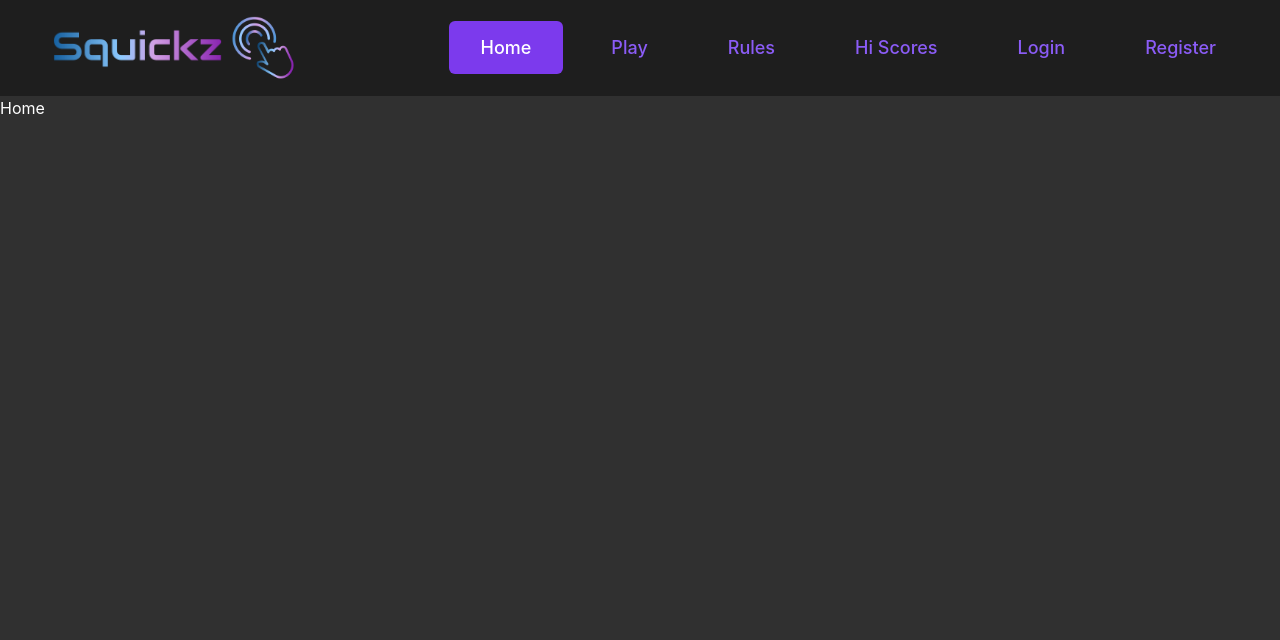
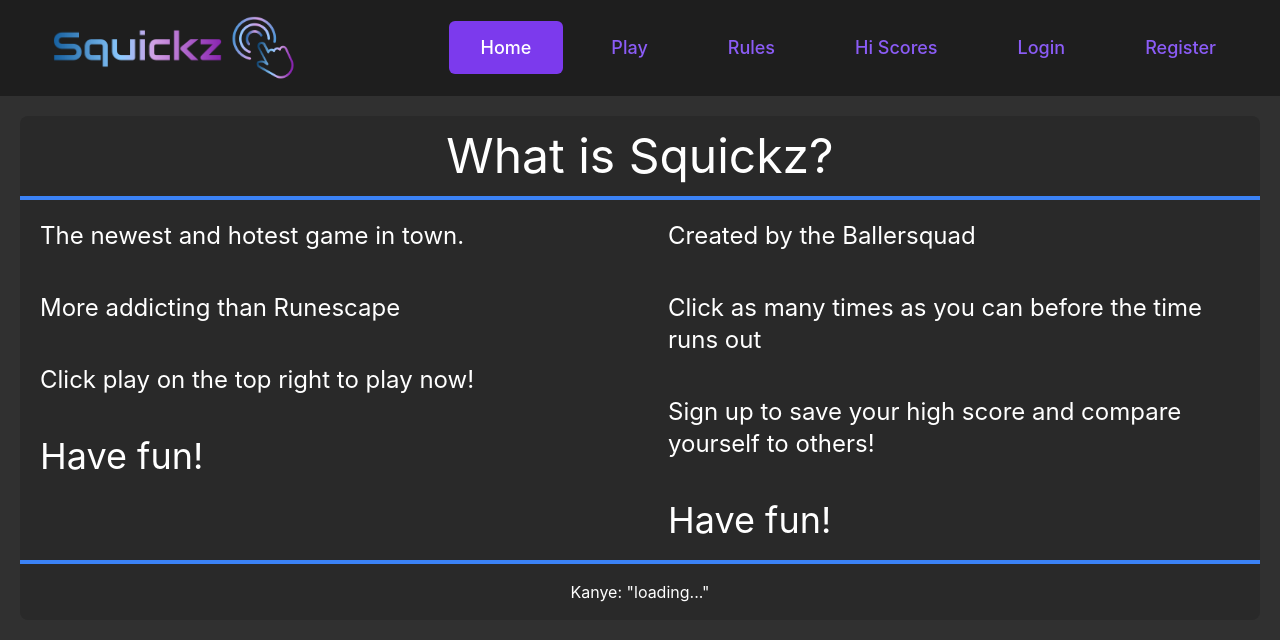
Before and after one commit to PPK44/Squickz, a React (Create React App) app in the folder baller-squad/: page / in a window 1280 px wide. Shown: the top 640 px of the page. Built offline with nearby package versions, Linux system fonts and the light colour scheme; no server answers.

Commit message:
Updated rules and working on home

```diff
--- a/baller-squad/src/app/pages/Home.js
+++ b/baller-squad/src/app/pages/Home.js
@@ -1,8 +1,29 @@
 // Home page for app
 import React from "react";
+import { useFetch } from "../components/KanyeAPI/KanyeFetch";
 
 export const Home = () => {
+  const { data, loading } = useFetch("https://api.kanye.rest/?format=text");
   return (
-      <div>Home</div>
-  );
+    <div className="w-full h-full p-5">
+      <div className="bg-simple-gray-29 rounded-lg divide-y-4 divide-blue-500">
+      <div className="text-5xl text-center p-4">What is Squickz?</div>
+        <div class="grid grid-cols-2 gap-4">
+          <div>
+            <div className="text-2xl p-5">The newest and hotest game in town.</div>
+            <div className="text-2xl p-5">More addicting than Runescape</div>
+            <div className="text-2xl p-5">Click play on the top right to play now!</div>
+            <div className="text-4xl p-5">Have fun!</div>
+          </div>
+          <div>
+            <div className="text-2xl p-5">Created by the Ballersquad  </div>
+            <div className="text-2xl p-5">Click as many times as you can before the time runs out</div>
+            <div className="text-2xl p-5">Sign up to save your high score and compare yourself to others!</div>
+            <div className="text-4xl p-5">Have fun!</div>
+          </div>
+        </div>
+        <div className="text-2 text-center p-4">Kanye: "{loading ? "loading..." : data}"</div>
+      </div>
+    </div>
+  )
 };
```
Also changed, not shown: baller-squad/package.json (+4 -7 lines), baller-squad/src/app/pages/Rules.js (+1 -17 lines), 1 other file (tests, documents, lock files or other folders).
